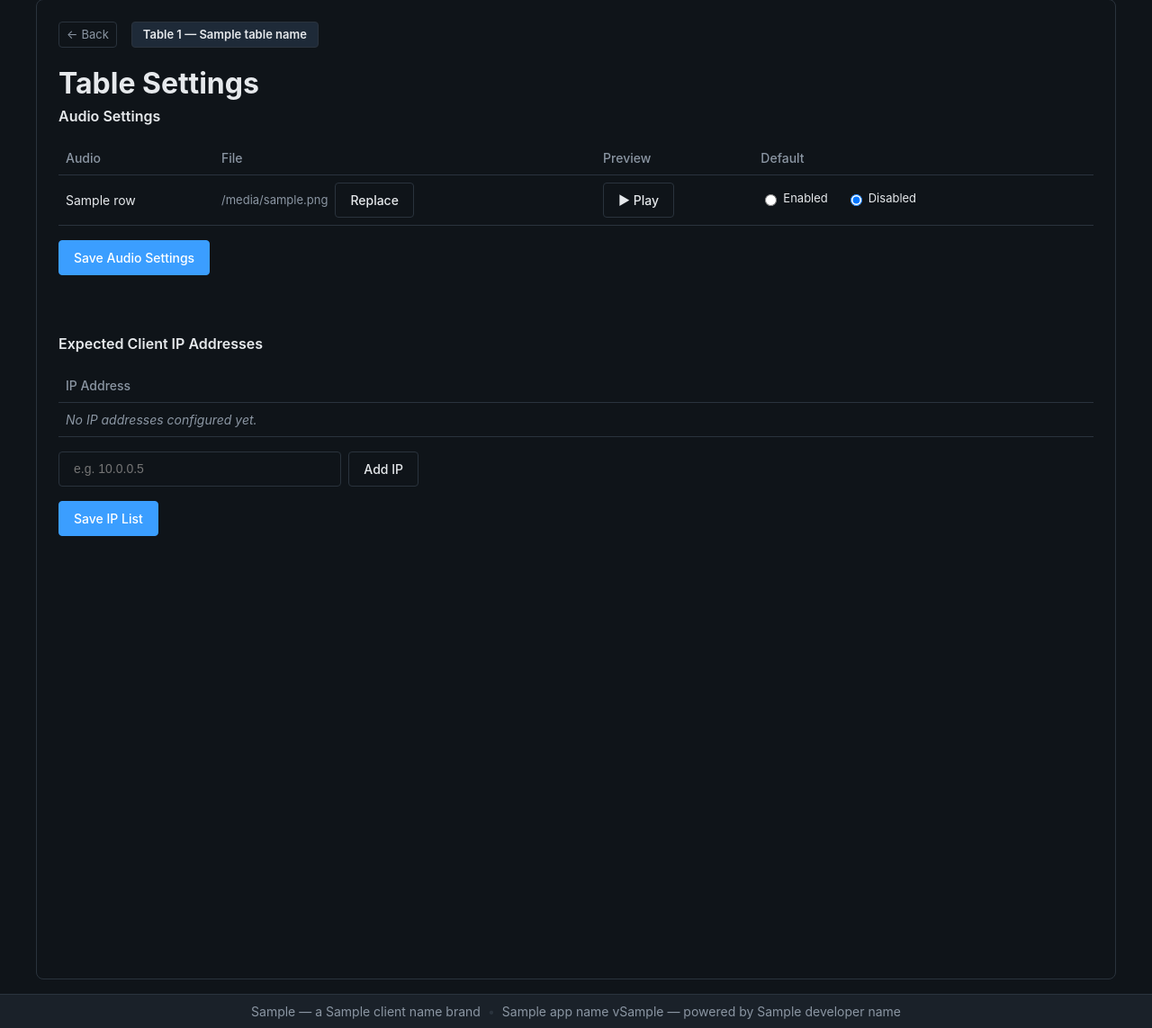
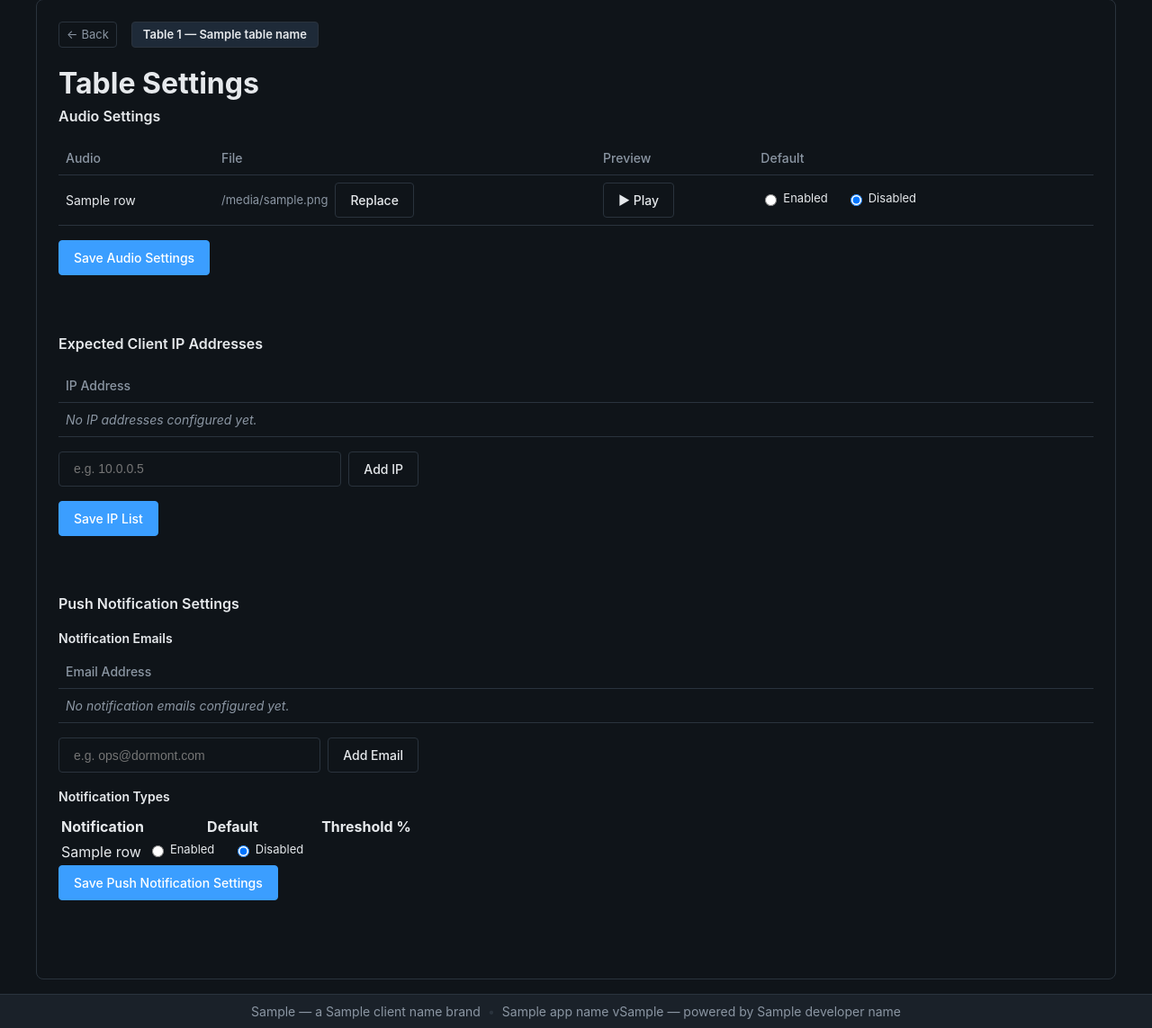
Before and after one commit to amogh-assertai/kitting_station_v2, a Python web app: template app/templates/configuration/table_settings.html in a window 1280 px wide. Shown: the part 147-1290 px from the top of the page at 90% size. Run offline with Jinja, Linux system fonts and the light colour scheme; the template is opened without the code that fills it: most values are stand-ins (such as "Sample title", 1, 10 or a date in 2020).

Commit message:
added push notification configuration

```diff
--- a/app/static/css/table-settings.css
+++ b/app/static/css/table-settings.css
@@ -6,6 +6,33 @@
   font-size: 1rem;
   font-weight: 600;
   margin-bottom: var(--spacing-md);
+}
+
+.table-settings__subheading {
+  font-size: 0.875rem;
+  font-weight: 600;
+  margin: var(--spacing-md) 0 var(--spacing-sm);
+}
+
+.threshold-input {
+  width: 70px;
+  padding: 4px 6px;
+  border: 1px solid var(--color-border);
+  border-radius: var(--radius-sm);
+  background-color: var(--color-bg);
+  color: var(--color-text-primary);
+  font-size: 0.8125rem;
+  transition: var(--transition-theme);
+}
+
+.threshold-input:focus {
+  outline: none;
+  border-color: var(--color-accent);
+}
+
+.threshold-input:disabled {
+  opacity: 0.5;
+  cursor: not-allowed;
 }
 
 .audio-settings-table,
--- a/app/static/js/table-settings.js
+++ b/app/static/js/table-settings.js
@@ -258,8 +258,138 @@
     });
   }
 
+  // --- Push Notification Settings (emails + notification toggles) -------
+  //
+  // Emails are staged locally (same add/edit/delete pattern as the IP
+  // list). Emails and the 4 notification toggles share ONE Save button -
+  // one cohesive feature, not two separate saves.
+
+  function initPushNotifications() {
+    const widget = document.getElementById("push-notifications-widget");
+    if (!widget) return;
+
+    const saveUrl = widget.dataset.saveUrl;
+    let emails = [];
+    try {
+      emails = JSON.parse(widget.dataset.initialEmails || "[]");
+    } catch (e) {
+      emails = [];
+    }
+
+    const tbody = document.getElementById("email-list-table-body");
+    const newInput = document.getElementById("email-new-input");
+    const addBtn = document.getElementById("email-add-btn");
+    const saveBtn = document.getElementById("save-push-notifications-btn");
+    const statusEl = document.getElementById("push-notifications-status");
+    const notificationTable = document.getElementById("notification-settings-table");
+
+    function renderEmails() {
+      if (emails.length === 0) {
+        tbody.innerHTML =
+          '<tr><td colspan="2" class="ip-list__empty">No notification emails configured yet.</td></tr>';
+        return;
+      }
+      tbody.innerHTML = emails
+        .map(function (email, index) {
+          return (
+            '<tr data-index="' + index + '">' +
+            '<td><input type="text" class="ip-edit-input" value="' + escapeHtml(email) + '"></td>' +
+            '<td><button type="button" class="btn btn--danger email-delete-btn">Delete</button></td>' +
+            "</tr>"
+          );
+        })
+        .join("");
+    }
+
+    renderEmails();
+
+    addBtn.addEventListener("click", function () {
+      const value = newInput.value.trim();
+      if (!value) return;
+      emails.push(value);
+      newInput.value = "";
+      renderEmails();
+      newInput.focus();
+    });
+
+    newInput.addEventListener("keydown", function (e) {
+      if (e.key === "Enter") {
+        e.preventDefault();
+        addBtn.click();
+      }
+    });
+
+    tbody.addEventListener("click", function (e) {
+      const btn = e.target.closest(".email-delete-btn");
+      if (!btn) return;
+      const row = btn.closest("tr");
+      const index = parseInt(row.dataset.index, 10);
+      emails.splice(index, 1);
+      renderEmails();
+    });
+
+    tbody.addEventListener("input", function (e) {
+      if (!e.target.classList.contains("ip-edit-input")) return;
+      const row = e.target.closest("tr");
+      const index = parseInt(row.dataset.index, 10);
+      emails[index] = e.target.value;
+    });
+
+    // Threshold input for a notification type follows its own row's
+    // enabled/disabled radio - only meaningful (and only enabled in the
+    // UI) when that notification is turned on.
+    if (notificationTable) {
+      notificationTable.querySelectorAll("tbody tr").forEach(function (row) {
+        const notifId = row.dataset.notificationId;
+        const thresholdInput = document.getElementById("threshold-" + notifId);
+        if (!thresholdInput) return;
+
+        row.addEventListener("change", function (e) {
+          if (e.target.name !== "notif-" + notifId) return;
+          thresholdInput.disabled = e.target.value !== "enabled";
+        });
+      });
+    }
+
+    if (!saveBtn) return;
+
+    saveBtn.addEventListener("click", function () {
+      const notifications = {};
+      if (notificationTable) {
+        notificationTable.querySelectorAll("tbody tr").forEach(function (row) {
+          const notifId = row.dataset.notificationId;
+          const checked = row.querySelector('input[name="notif-' + notifId + '"]:checked');
+          const enabled = checked ? checked.value === "enabled" : false;
+          const entry = { enabled: enabled };
+
+          const thresholdInput = document.getElementById("threshold-" + notifId);
+          if (thresholdInput) {
+            entry.threshold_percent =
+              thresholdInput.value === "" ? null : parseFloat(thresholdInput.value);
+          }
+          notifications[notifId] = entry;
+        });
+      }
+
+      setStatus(statusEl, "Saving...", null);
+      saveBtn.disabled = true;
+
+      postJson(saveUrl, { emails: emails, notifications: notifications }).then(function (result) {
+        saveBtn.disabled = false;
+        if (!result.ok || !result.data.success) {
+          setStatus(statusEl, (result.data && result.data.error) || "Could not save.", "error");
+          return;
+        }
+        emails = result.data.emails || [];
+        renderEmails();
+        setStatus(statusEl, "Push notification settings saved.", "success");
+      });
+    });
+  }
+
   document.addEventListener("DOMContentLoaded", function () {
     initAudioSettings();
     initIpList();
+    initPushNotifications();
   });
 })();
--- a/app/templates/configuration/table_settings.html
+++ b/app/templates/configuration/table_settings.html
@@ -97,6 +97,76 @@
       <div id="ip-list-status" class="table-settings__status" role="status" aria-live="polite"></div>
     </div>
   </section>
+
+  <section class="table-settings__section">
+    <h2>Push Notification Settings</h2>
+    <div
+      id="push-notifications-widget"
+      data-save-url="{{ url_for('configuration.table_settings_push_notifications_save', table_id=table_id) }}"
+      data-initial-emails='{{ push_notification_emails | tojson }}'
+    >
+      <h3 class="table-settings__subheading">Notification Emails</h3>
+      <table class="ip-list-table" id="email-list-table">
+        <thead>
+          <tr>
+            <th>Email Address</th>
+            <th></th>
+          </tr>
+        </thead>
+        <tbody id="email-list-table-body"></tbody>
+      </table>
+      <div class="ip-list__add-row">
+        <input type="text" id="email-new-input" placeholder="e.g. ops@dormont.com" autocomplete="off">
+        <button type="button" id="email-add-btn" class="btn btn--secondary">Add Email</button>
+      </div>
+
+      <h3 class="table-settings__subheading">Notification Types</h3>
+      <table class="notification-settings-table" id="notification-settings-table">
+        <thead>
+          <tr>
+            <th>Notification</th>
+            <th>Default</th>
+            <th>Threshold %</th>
+          </tr>
+        </thead>
+        <tbody>
+          {% for row in notification_rows %}
+          <tr data-notification-id="{{ row.id }}">
+            <td>{{ row.label }}</td>
+            <td>
+              <label class="radio-option">
+                <input type="radio" name="notif-{{ row.id }}" value="enabled" {% if row.enabled %}checked{% endif %}> Enabled
+              </label>
+              <label class="radio-option">
+                <input type="radio" name="notif-{{ row.id }}" value="disabled" {% if not row.enabled %}checked{% endif %}> Disabled
+              </label>
+            </td>
+            <td>
+              {% if row.has_threshold %}
+                <input
+                  type="number"
+                  min="0"
+                  max="100"
+                  step="1"
+                  class="threshold-input"
+                  id="threshold-{{ row.id }}"
+                  value="{{ row.threshold_percent if row.threshold_percent is not none else '' }}"
+                  placeholder="e.g. 15"
+                  {% if not row.enabled %}disabled{% endif %}
+                > %
+              {% endif %}
+            </td>
+          </tr>
+          {% endfor %}
+        </tbody>
+      </table>
+
+      <div class="table-settings__actions">
+        <button type="button" id="save-push-notifications-btn" class="btn btn--primary">Save Push Notification Settings</button>
+      </div>
+      <div id="push-notifications-status" class="table-settings__status" role="status" aria-live="polite"></div>
+    </div>
+  </section>
 {% endblock %}
 
 {% block extra_js %}
```
Also changed, not shown: app/blueprints/configuration/routes.py (+51 -0 lines), app/blueprints/configuration/table_settings_data.py (+120 -0 lines).
